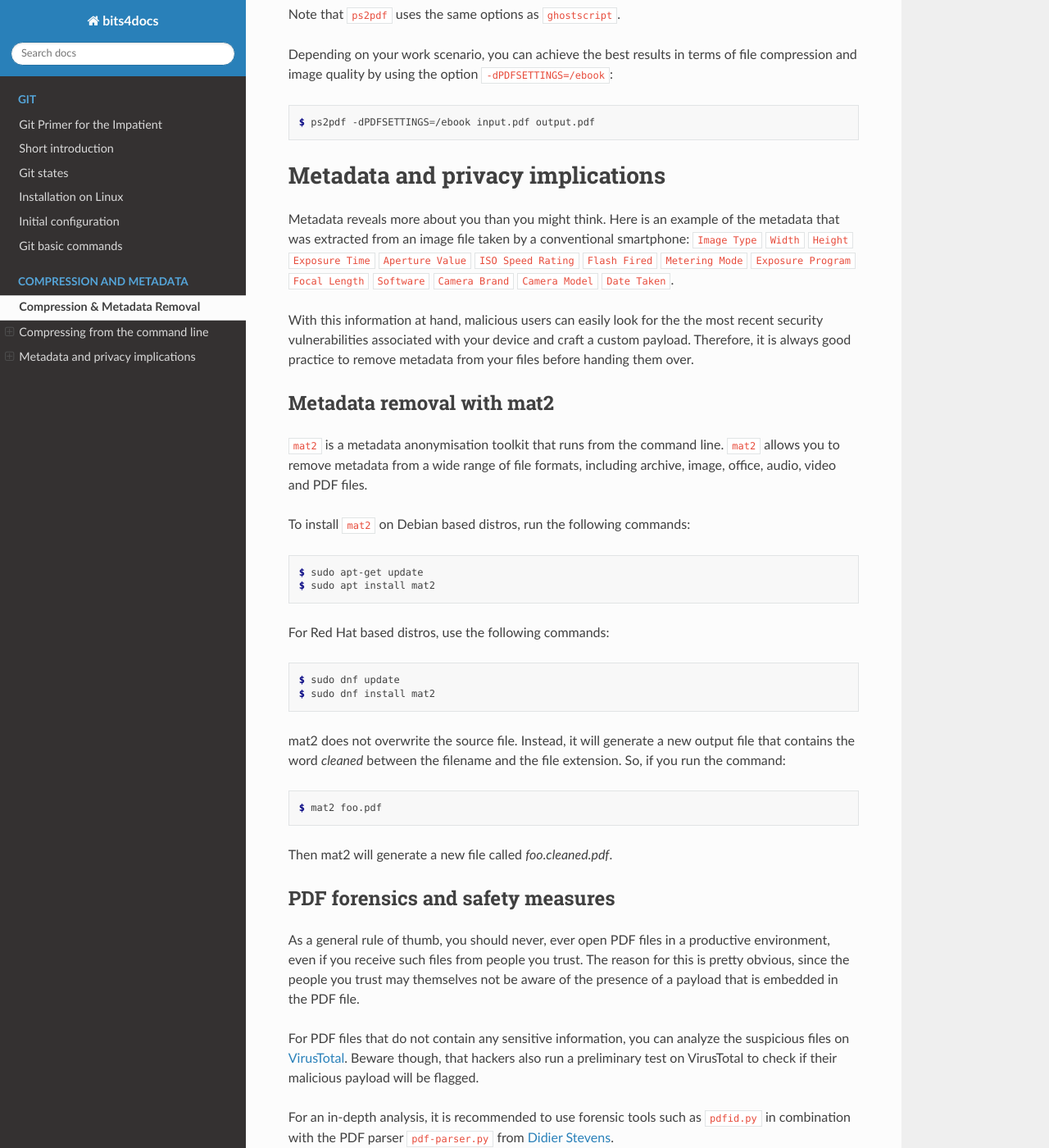
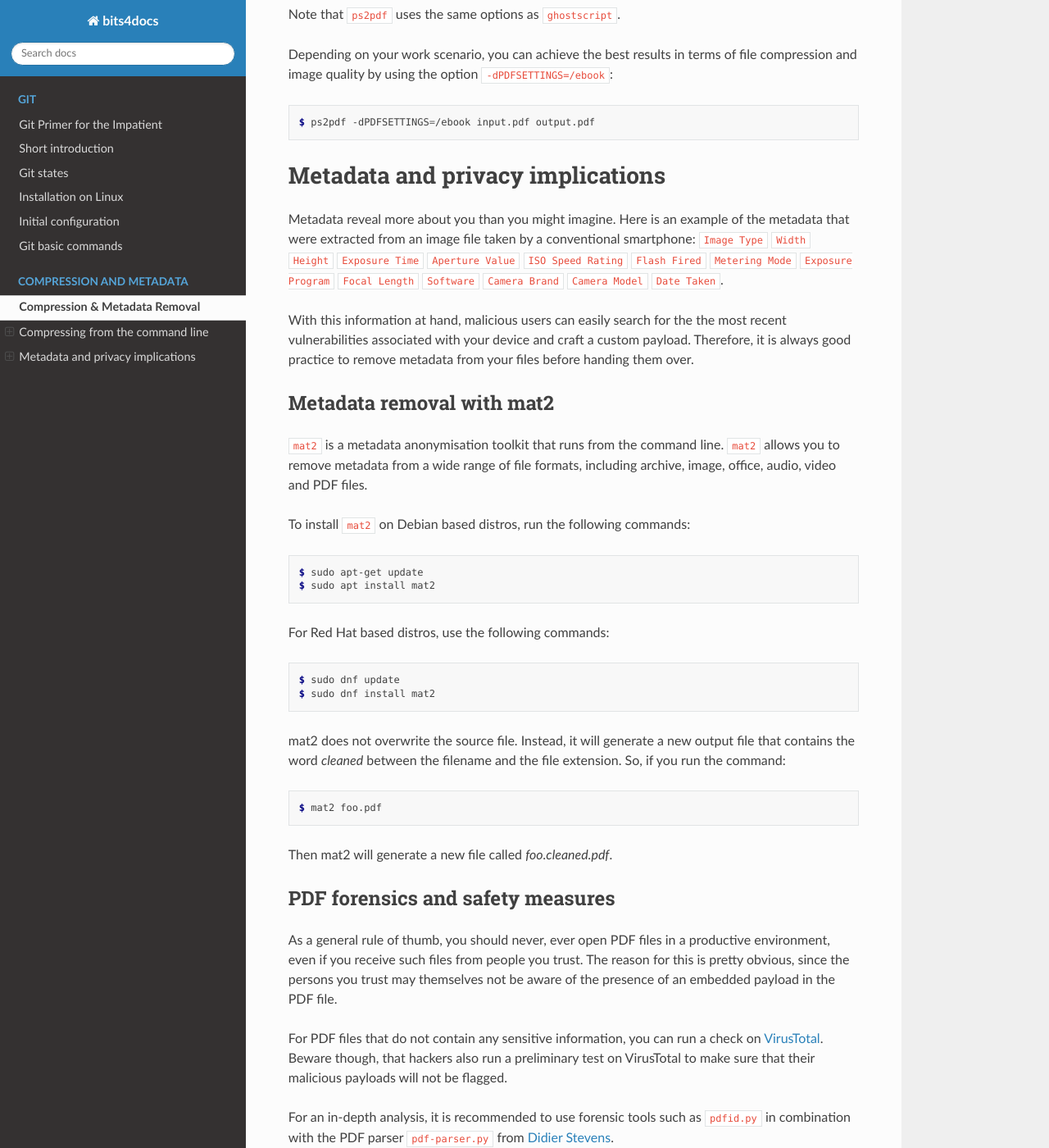
Before and after one commit to ka2in/bits4docs, a Sphinx documentation site: the page built from docs/source/metadata-compression.rst, in a window 1280 px wide and 1400 px high, scrolled down 1423 px. Shown: the whole window at 82% size. Built offline with Sphinx 7.4.7 and the Read the Docs theme 2.0.0, drawn with Linux system fonts in a browser that asks for light colours; some of the changed text lies outside the part shown.

Commit message:
Adding modifications to the article about compression and metadata

```diff
--- a/docs/source/metadata-compression.rst
+++ b/docs/source/metadata-compression.rst
@@ -63,9 +63,9 @@ Depending on your work scenario, you can achieve the best results in terms of fi
 Metadata and privacy implications
 =================================
 
-Metadata reveals more about you than you might think. Here is an example of the metadata that was extracted from an image file taken by a conventional smartphone: ``Image Type`` ``Width`` ``Height`` ``Exposure Time`` ``Aperture Value`` ``ISO Speed Rating`` ``Flash Fired`` ``Metering Mode`` ``Exposure Program`` ``Focal Length`` ``Software`` ``Camera Brand`` ``Camera Model`` ``Date Taken``.
+Metadata reveal more about you than you might imagine. Here is an example of the metadata that were extracted from an image file taken by a conventional smartphone: ``Image Type`` ``Width`` ``Height`` ``Exposure Time`` ``Aperture Value`` ``ISO Speed Rating`` ``Flash Fired`` ``Metering Mode`` ``Exposure Program`` ``Focal Length`` ``Software`` ``Camera Brand`` ``Camera Model`` ``Date Taken``.
 
-With this information at hand, malicious users can easily look for the the most recent security vulnerabilities associated with your device and craft a custom payload. Therefore, it is always good practice to remove metadata from your files before handing them over.
+With this information at hand, malicious users can easily search for the the most recent vulnerabilities associated with your device and craft a custom payload. Therefore, it is always good practice to remove metadata from your files before handing them over.
 
 Metadata removal with mat2
 ---------------------------
@@ -97,9 +97,9 @@ Then mat2 will generate a new file called *foo.cleaned.pdf*.
 PDF forensics and safety measures
 ---------------------------------
 
-As a general rule of thumb, you should never, ever open PDF files in a productive environment, even if you receive such files from people you trust. The reason for this is pretty obvious, since the people you trust may themselves not be aware of the presence of a payload that is embedded in the PDF file.
+As a general rule of thumb, you should never, ever open PDF files in a productive environment, even if you receive such files from people you trust. The reason for this is pretty obvious, since the persons you trust may themselves not be aware of the presence of an embedded payload in the PDF file.
 
-For PDF files that do not contain any sensitive information, you can analyze the suspicious files on `VirusTotal <https://www.virustotal.com/>`_. Beware though, that hackers also run a preliminary test on VirusTotal to check if their malicious payload will be flagged.
+For PDF files that do not contain any sensitive information, you can run a check on `VirusTotal <https://www.virustotal.com/>`_. Beware though, that hackers also run a preliminary test on VirusTotal to make sure that their malicious payloads will not be flagged.
 
 For an in-depth analysis, it is recommended to use forensic tools such as ``pdfid.py`` in combination with the PDF parser ``pdf-parser.py`` from `Didier Stevens <https://blog.didierstevens.com/programs/pdf-tools/>`_.
 
```
Also changed, not shown: other parts of docs/source/metadata-compression.rst (+1 -1 lines), 2 other files.
